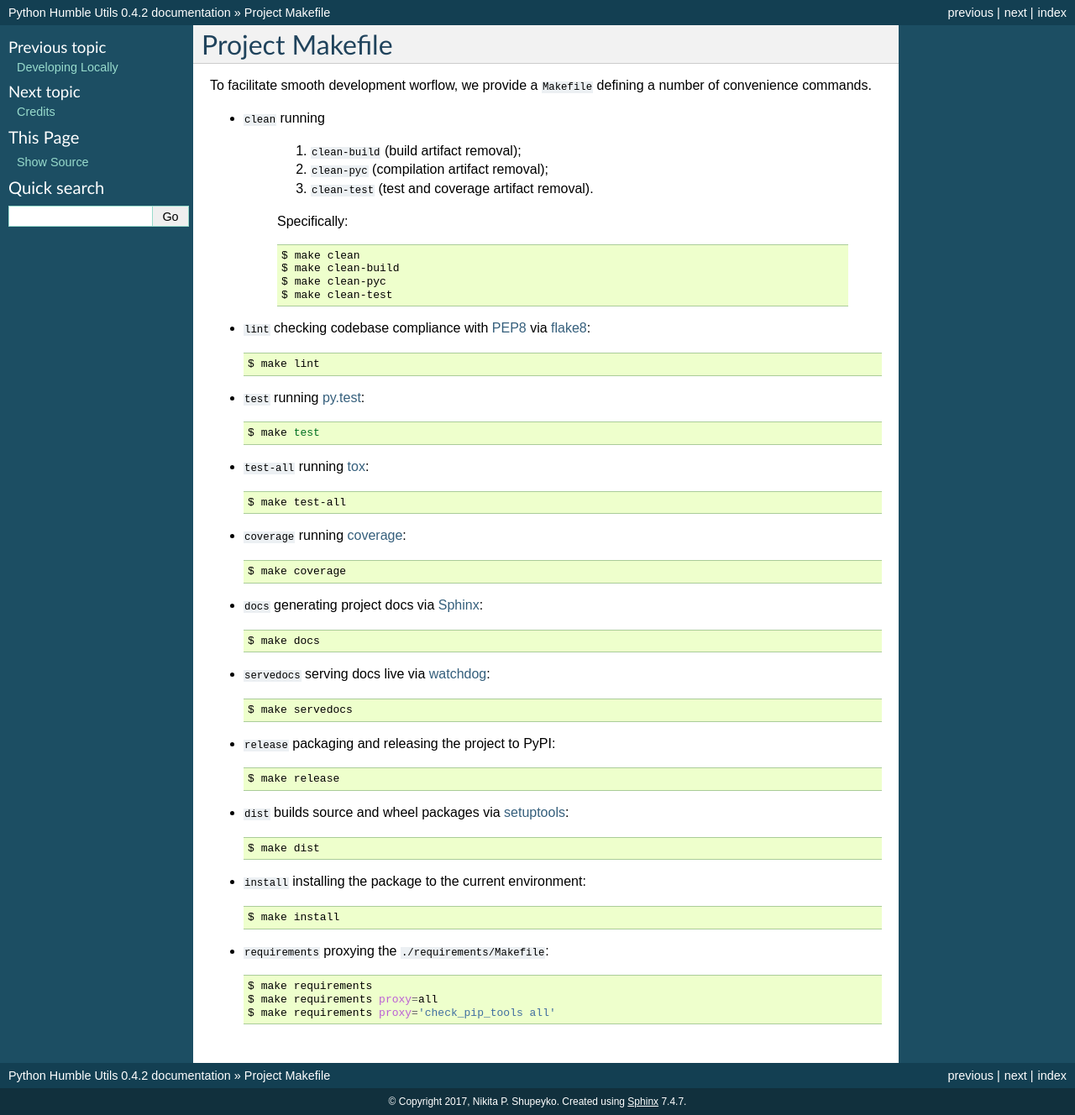
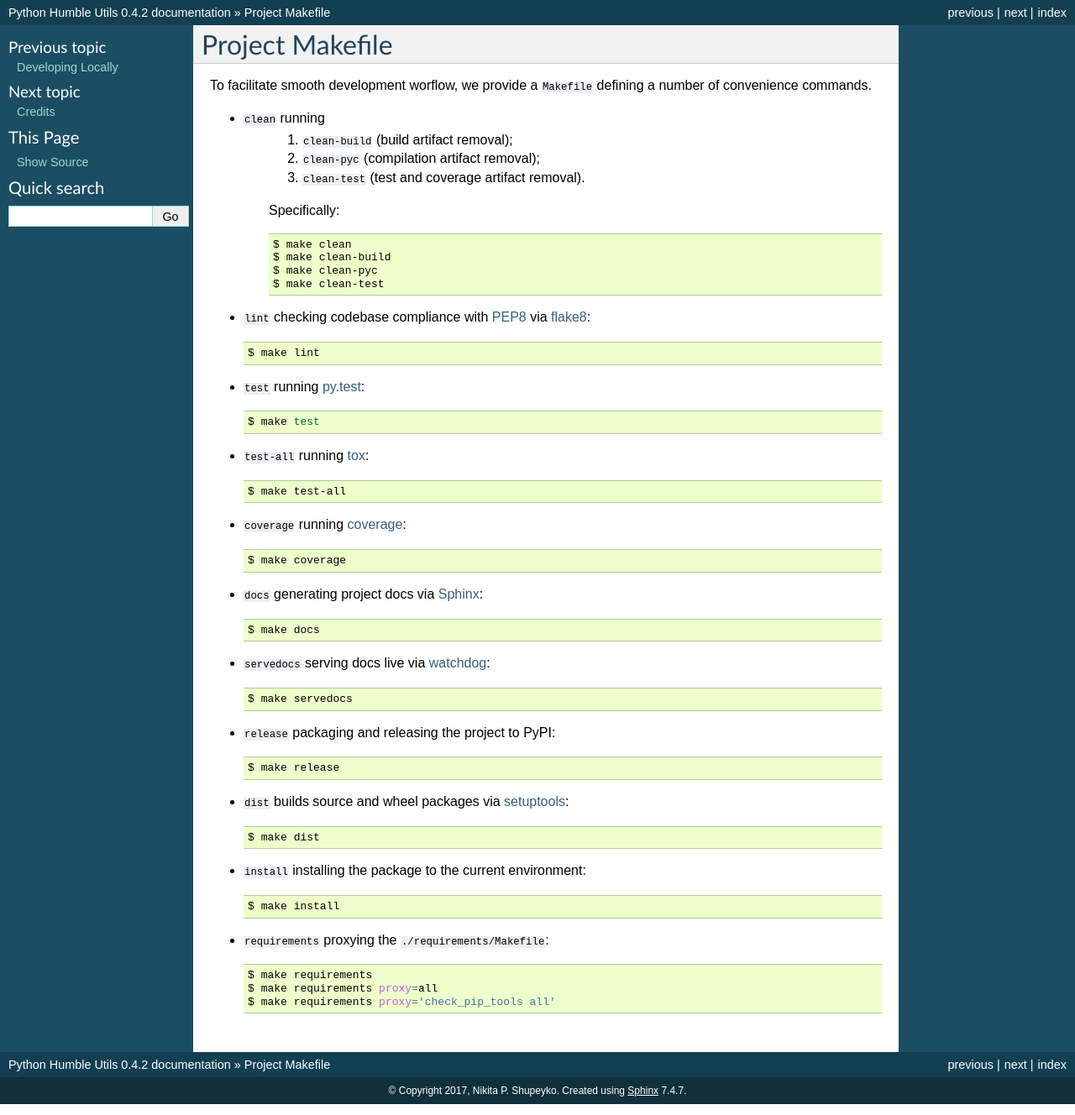
Before and after one commit to webyneter/python-humble-utils, a Sphinx documentation site: the page built from docs/project-makefile.rst, in a window 1280 px wide. Shown: the whole page at 84% size. Built offline with Sphinx 7.4.7, drawn with Linux system fonts in a browser that asks for light colours.

Commit message:
Revert "Fix minor docs issues"
This reverts commit c2545902816734a592fcda5b1b8876a2ed2e973c.

```diff
--- a/docs/developing-locally.rst
+++ b/docs/developing-locally.rst
@@ -60,8 +60,8 @@ into ``./requirements/*.in`` files.
 
 .. _developing-locally-tox:
 
-Running ``tox`` with Multiple Python Distributions
-~~~~~~~~~~~~~~~~~~~~~~~~~~~~~~~~~~~~~~~~~~~~~~~~~~
+Running `tox` with Multiple Python Distributions
+~~~~~~~~~~~~~~~~~~~~~~~~~~~~~~~~~~~~~~~~~~~~~~~~
 
 Running ``tox`` locally requires a number of Python distributions to be available,
 which is a challenge, to say the least. `pyenv`_ helps overcome this major obstacle.
--- a/docs/project-makefile.rst
+++ b/docs/project-makefile.rst
@@ -9,11 +9,8 @@ To facilitate smooth development worflow, we provide a ``Makefile``
 defining a number of convenience commands.
 
 * ``clean`` running
-
     #. ``clean-build`` (build artifact removal);
-
     #. ``clean-pyc`` (compilation artifact removal);
-
     #. ``clean-test`` (test and coverage artifact removal).
 
     Specifically::
```
